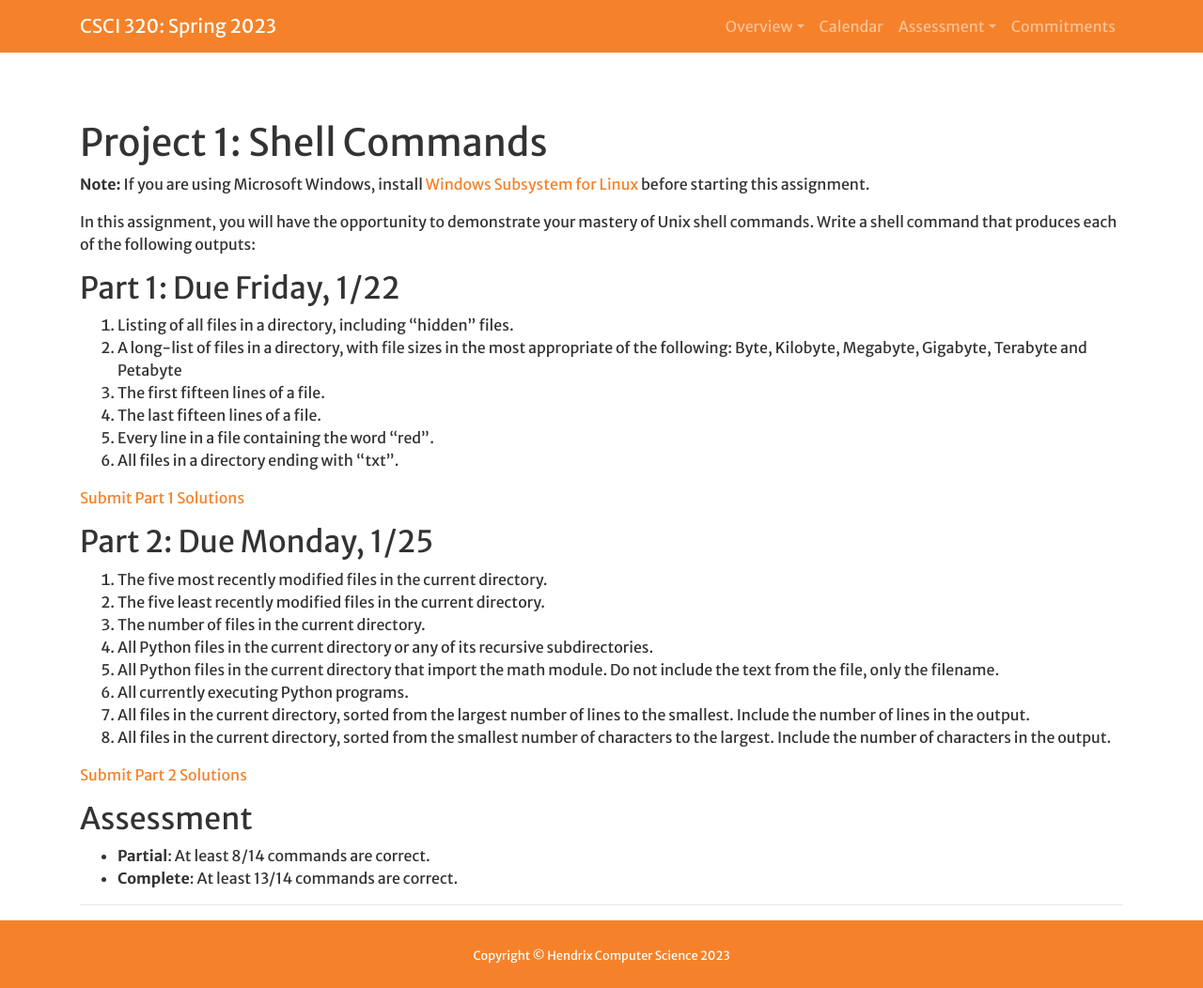
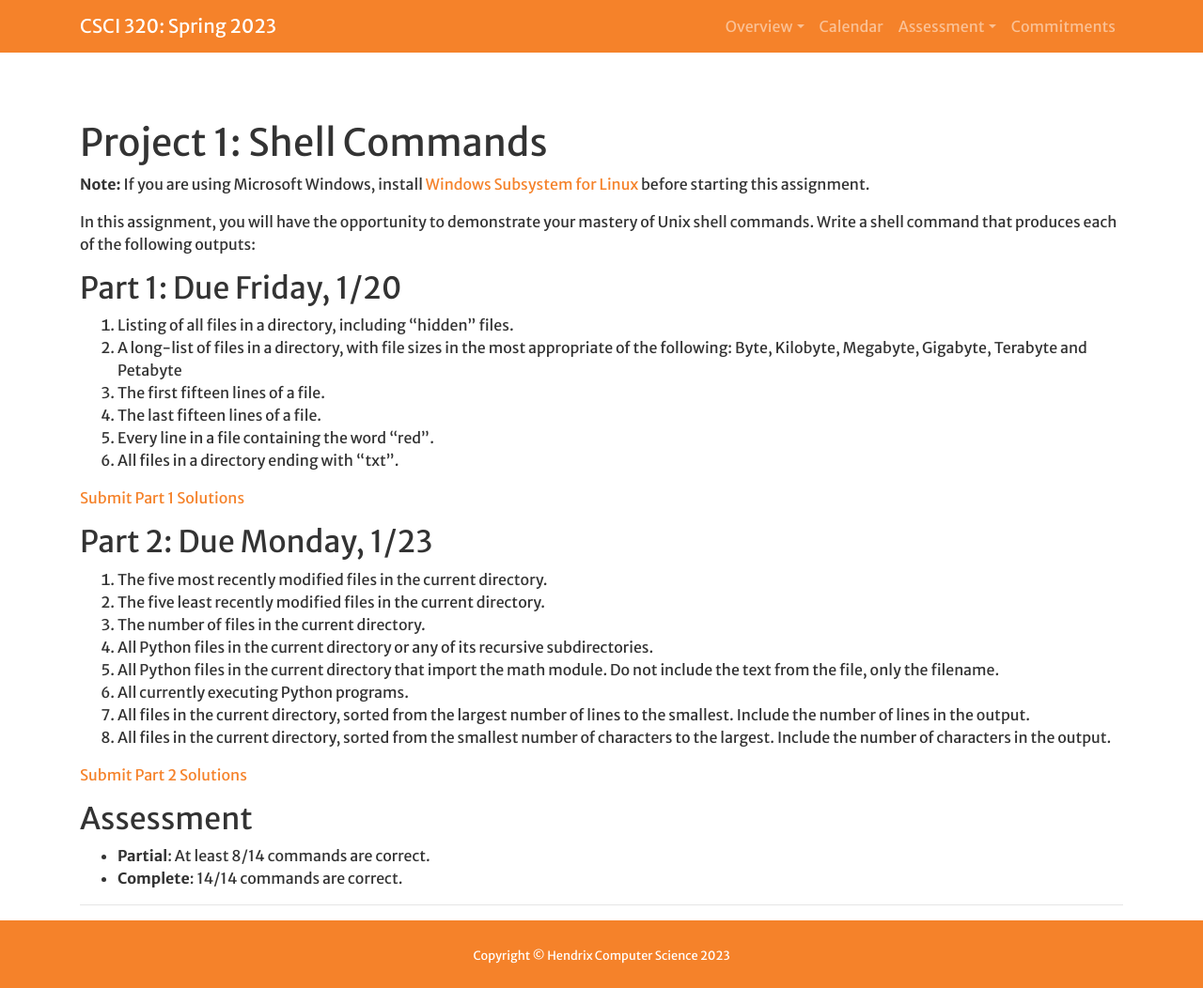
Before and after one commit to Hendrix-CS/csci320, a Jekyll site: the page built from projects/shell_commands.md, in a window 1280 px wide and 1052 px high. Shown: the whole window at 94% size. Built offline with Jekyll 4.4.1, drawn with Linux system fonts in a browser that asks for light colours; a script that is not in the unit is left out.

Commit message:
Revised dates for Project 1.

```diff
--- a/projects/shell_commands.md
+++ b/projects/shell_commands.md
@@ -12,7 +12,7 @@ before starting this assignment.
 In this assignment, you will have the opportunity to demonstrate your mastery of
 Unix shell commands. Write a shell command that produces each of the following outputs:
 
-## Part 1: Due Friday, 1/22
+## Part 1: Due Friday, 1/20
 1. Listing of all files in a directory, including "hidden" files.
 2. A long-list of files in a directory, with file sizes in the most appropriate of the following: Byte, Kilobyte, Megabyte, Gigabyte, Terabyte and Petabyte
 3. The first fifteen lines of a file.
@@ -22,7 +22,7 @@ Unix shell commands. Write a shell command that produces each of the following o
 
 [Submit Part 1 Solutions](https://docs.google.com/forms/d/e/1FAIpQLSeCS8Jwi9OSJmfnUQEHCS3GH845gVi2wPY6m-K_DfGU3FXhwg/viewform?usp=sf_link)
 
-## Part 2: Due Monday, 1/25
+## Part 2: Due Monday, 1/23
 1. The five most recently modified files in the current directory.
 2. The five least recently modified files in the current directory.
 3. The number of files in the current directory.
@@ -36,6 +36,6 @@ Unix shell commands. Write a shell command that produces each of the following o
 
 ## Assessment
 * **Partial**: At least 8/14 commands are correct.
-* **Complete**: At least 13/14 commands are correct.
+* **Complete**: 14/14 commands are correct.
 
 ------------------------------------------------------------------------
```
